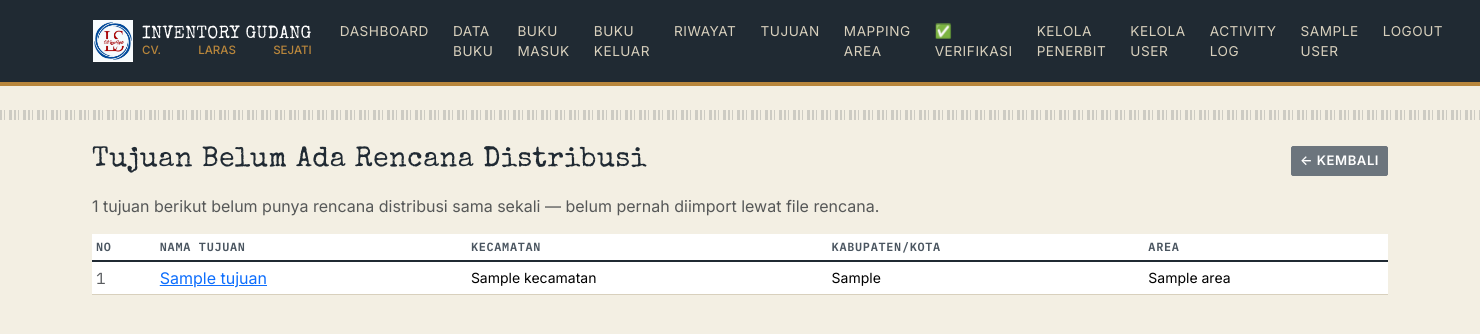
After one commit to echsanaji-cell/inventory-gudang, a Flask app: page /tujuan/belum-ada-rencana in a window 1480 px wide. The commit adds this page. Shown: the top 334 px of the page. Run offline with Flask 3, Linux system fonts and the light colour scheme; the visitor is signed in with stand-in values (Sample User, id 1); a database or web service that is not in the repository returns one stand-in record (values such as "Sample title"); some libraries are stand-ins or nearby versions.

Commit message:
Tambah halaman verifikasi, pengecekan tujuan yang sudah ada rencana atau belu, dan Rekonsiliasi tiap judul — target BOQ vs rencana pengiriman

```diff
--- a/app.py
+++ b/app.py
@@ -3886,5 +3886,121 @@ def tujuan_tanpa_area():
     cur.close()
     conn.close()
     return render_template('tujuan/tanpa_area.html', daftar=daftar)
+
+# ------------------ PUSAT VERIFIKASI DISTRIBUSI ------------------
+@app.route('/tujuan/verifikasi')
+@login_required
+@viewer_blocked
+def tujuan_verifikasi():
+    conn = get_db_connection()
+    cur = conn.cursor()
+
+    # kelengkapan tujuan
+    cur.execute("SELECT COUNT(*) as total FROM tujuan")
+    total_tujuan = cur.fetchone()['total']
+
+    cur.execute(
+        """SELECT COUNT(DISTINCT t.id) as total FROM tujuan t
+           JOIN distribusi_rencana dr ON dr.tujuan_id = t.id"""
+    )
+    tujuan_ada_rencana = cur.fetchone()['total']
+    tujuan_belum_rencana = total_tujuan - tujuan_ada_rencana
+
+    cur.execute("SELECT COUNT(*) as total FROM tujuan WHERE area IS NOT NULL")
+    tujuan_ada_area = cur.fetchone()['total']
+    tujuan_belum_area = total_tujuan - tujuan_ada_area
+
+    # rekonsiliasi per judul: target BOQ vs total rencana distribusi
+    cur.execute(
+        """SELECT b.id, b.isbn, b.judul, b.jumlah_rencana as target_boq,
+                  COALESCE(SUM(dr.jumlah_rencana), 0) as total_didistribusikan
+           FROM buku b
+           LEFT JOIN distribusi_rencana dr ON dr.buku_id = b.id
+           WHERE b.jumlah_rencana > 0
+           GROUP BY b.id, b.isbn, b.judul, b.jumlah_rencana"""
+    )
+    semua_rekonsiliasi = cur.fetchall()
+
+    cur.close()
+    conn.close()
+
+    jumlah_kurang = sum(1 for r in semua_rekonsiliasi if r['total_didistribusikan'] < r['target_boq'])
+    jumlah_lebih = sum(1 for r in semua_rekonsiliasi if r['total_didistribusikan'] > r['target_boq'])
+    jumlah_pas = sum(1 for r in semua_rekonsiliasi if r['total_didistribusikan'] == r['target_boq'])
+
+    total_target_boq = sum(r['target_boq'] for r in semua_rekonsiliasi)
+    total_didistribusikan = sum(r['total_didistribusikan'] for r in semua_rekonsiliasi)
+
+    return render_template(
+        'tujuan/verifikasi.html',
+        total_tujuan=total_tujuan,
+        tujuan_ada_rencana=tujuan_ada_rencana, tujuan_belum_rencana=tujuan_belum_rencana,
+        tujuan_ada_area=tujuan_ada_area, tujuan_belum_area=tujuan_belum_area,
+        jumlah_kurang=jumlah_kurang, jumlah_lebih=jumlah_lebih, jumlah_pas=jumlah_pas,
+        total_judul=len(semua_rekonsiliasi),
+        total_target_boq=total_target_boq, total_didistribusikan=total_didistribusikan
+    )
+
+
+# ------------------ DAFTAR TUJUAN TANPA RENCANA DISTRIBUSI ------------------
+@app.route('/tujuan/belum-ada-rencana')
+@login_required
+@viewer_blocked
+def tujuan_belum_ada_rencana():
+    conn = get_db_connection()
+    cur = conn.cursor()
+    cur.execute(
+        """SELECT t.id, t.nama, t.provinsi, t.kabupaten_kota, t.kecamatan, t.area
+           FROM tujuan t
+           LEFT JOIN distribusi_rencana dr ON dr.tujuan_id = t.id
+           WHERE dr.id IS NULL
+           ORDER BY t.nama ASC"""
+    )
+    daftar = cur.fetchall()
+    cur.close()
+    conn.close()
+    return render_template('tujuan/belum_ada_rencana.html', daftar=daftar)
+
+
+# ------------------ REKONSILIASI JUDUL: TARGET BOQ VS RENCANA DISTRIBUSI ------------------
+@app.route('/tujuan/rekonsiliasi-judul')
+@login_required
+@viewer_blocked
+def tujuan_rekonsiliasi_judul():
+    filter_status = request.args.get('status', '').strip()
+
+    conn = get_db_connection()
+    cur = conn.cursor()
+    cur.execute(
+        """SELECT b.id, b.isbn, b.judul, b.penerbit, b.jumlah_rencana as target_boq,
+                  COALESCE(SUM(dr.jumlah_rencana), 0) as total_didistribusikan
+           FROM buku b
+           LEFT JOIN distribusi_rencana dr ON dr.buku_id = b.id
+           WHERE b.jumlah_rencana > 0
+           GROUP BY b.id, b.isbn, b.judul, b.penerbit, b.jumlah_rencana
+           ORDER BY b.judul ASC"""
+    )
+    semua = cur.fetchall()
+    cur.close()
+    conn.close()
+
+    hasil = []
+    for r in semua:
+        selisih = r['total_didistribusikan'] - r['target_boq']
+        if selisih < 0:
+            status = 'kurang'
+        elif selisih > 0:
+            status = 'lebih'
+        else:
+            status = 'pas'
+        item = dict(r)
+        item['selisih'] = selisih
+        item['status'] = status
+        hasil.append(item)
+
+    if filter_status:
+        hasil = [h for h in hasil if h['status'] == filter_status]
+
+    return render_template('tujuan/rekonsiliasi_judul.html', daftar=hasil, filter_status=filter_status)
 if __name__ == '__main__':
     app.run(debug=True)
--- a/templates/base.html
+++ b/templates/base.html
@@ -36,6 +36,7 @@
                     <a class="nav-link" href="{{ url_for('transaksi_riwayat') }}">Riwayat</a>
 <a class="nav-link" href="{{ url_for('tujuan_list') }}">Tujuan</a>
 <a class="nav-link" href="{{ url_for('buku_mapping_area') }}">Mapping Area</a>
+<a class="nav-link" href="{{ url_for('tujuan_verifikasi') }}">✅ Verifikasi</a>
                     {% endif %}
                     {% if session.role == 'admin' %}
 <a class="nav-link" href="{{ url_for('kelola_penerbit') }}">Kelola Penerbit</a>
--- /dev/null
+++ b/templates/tujuan/belum_ada_rencana.html
@@ -0,0 +1,30 @@
+{% extends "base.html" %}
+{% block title %}Tujuan Belum Ada Rencana{% endblock %}
+{% block content %}
+<div class="d-flex justify-content-between align-items-center mb-3">
+    <h3 class="mb-0">Tujuan Belum Ada Rencana Distribusi</h3>
+    <a href="{{ url_for('tujuan_verifikasi') }}" class="btn btn-secondary btn-sm">← Kembali</a>
+</div>
+<p class="text-muted">{{ daftar|length }} tujuan berikut belum punya rencana distribusi sama sekali — belum pernah diimport lewat file rencana.</p>
+
+<div class="table-responsive">
+<table class="table table-hover table-sm align-middle">
+    <thead>
+        <tr><th>No</th><th>Nama Tujuan</th><th>Kecamatan</th><th>Kabupaten/Kota</th><th>Area</th></tr>
+    </thead>
+    <tbody>
+        {% for t in daftar %}
+        <tr>
+            <td class="text-muted mono">{{ loop.index }}</td>
+            <td><a href="{{ url_for('tujuan_detail', tujuan_id=t.id) }}">{{ t.nama }}</a></td>
+            <td class="small">{{ t.kecamatan or '-' }}</td>
+            <td class="small">{{ t.kabupaten_kota or '-' }}</td>
+            <td class="small">{{ t.area or '-' }}</td>
+        </tr>
+        {% else %}
+        <tr><td colspan="5" class="text-center text-muted">Semua tujuan sudah punya rencana distribusi.</td></tr>
+        {% endfor %}
+    </tbody>
+</table>
+</div>
+{% endblock %}
```
Also changed, not shown: templates/tujuan/rekonsiliasi_judul.html (added, +48 -0 lines), templates/tujuan/verifikasi.html (added, +84 -0 lines).
